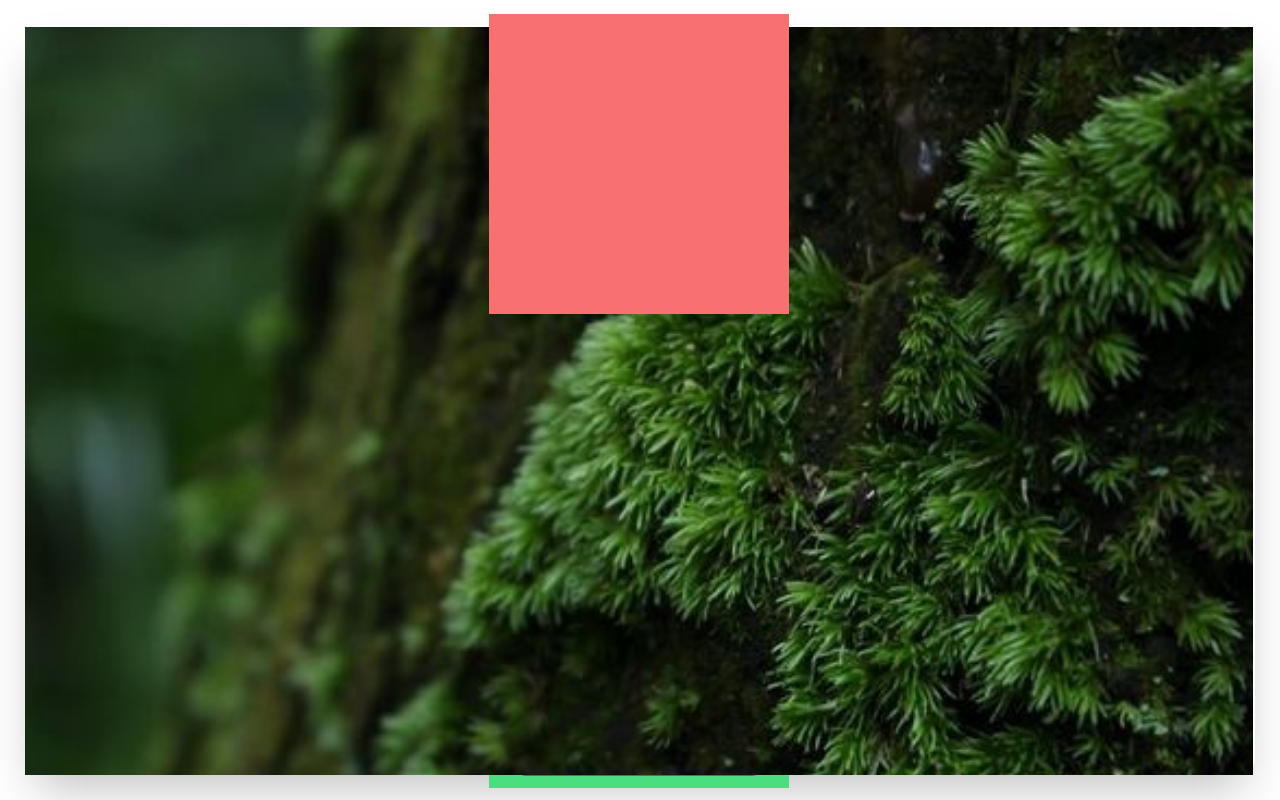
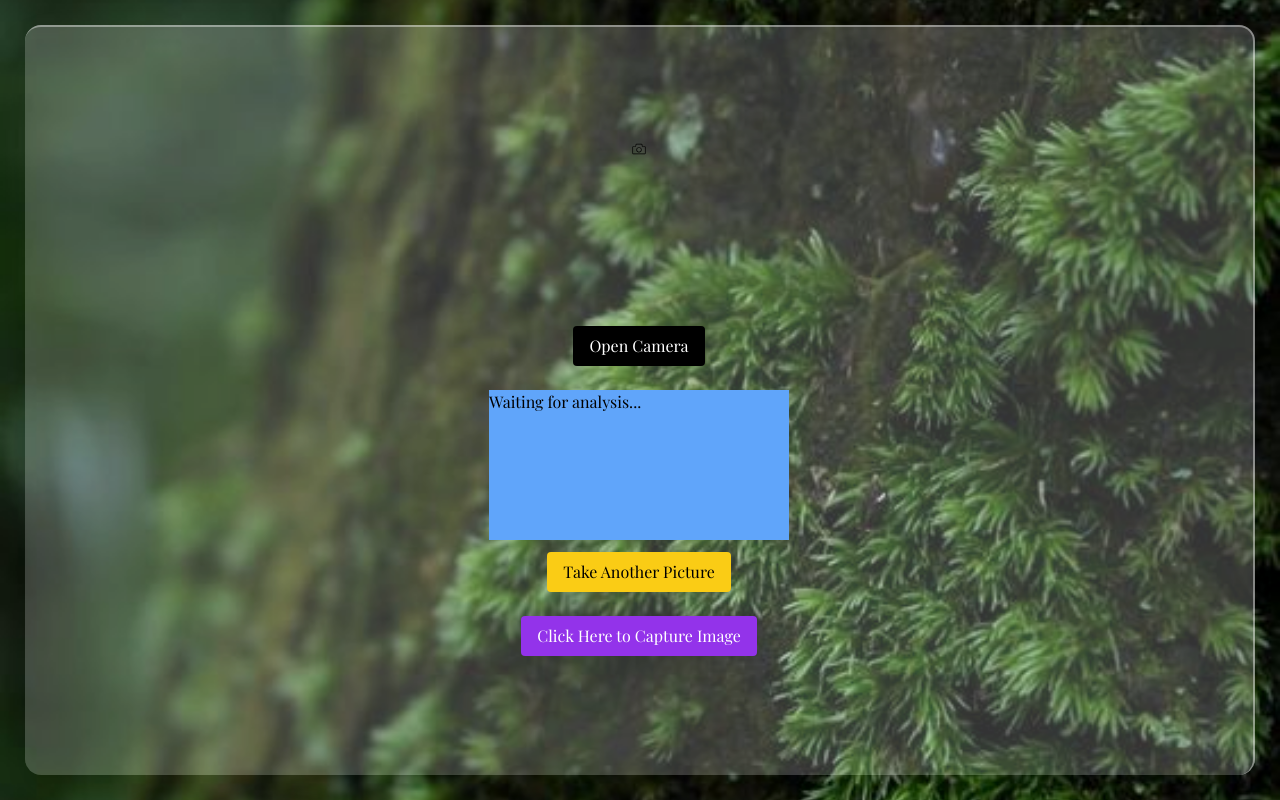
Before and after one commit to derikaquary/26-plant-disease-identifier, a Next.js app: page /plant_analyzer in a window 1280 px wide. Built offline with nearby package versions, Linux system fonts and the light colour scheme; no server answers.

Commit message:
working on the plant analyzer page

```diff
--- a/app/layout.js
+++ b/app/layout.js
@@ -18,7 +18,6 @@ export default function RootLayout({ children }) {
   return (
     <html lang="en">
       <body className={`${playfair.className} relative min-h-screen`}>
-      <div className="absolute bottom-[25px] left-[25px] right-[25px] top-[25px] rounded-2xl  border-r-2 border-t-2 border-white/40 bg-white/20 shadow-2xl flex items-center justify-center">
         <div className="absolute inset-0">
           <Image
             src={background}
@@ -29,6 +28,7 @@ export default function RootLayout({ children }) {
             className="absolute inset-0 object-cover brightness-100"
           />
         </div>
+      <div className="absolute bottom-[25px] left-[25px] right-[25px] top-[25px] rounded-2xl  border-r-2 border-t-2 border-white/40 bg-white/20 shadow-2xl flex items-center justify-center">
         <main>{children}</main>
       </div>
       </body>
--- a/app/page.js
+++ b/app/page.js
@@ -4,12 +4,12 @@ import Link from "next/link";
 
 export default function Home() {
   return (
-    <div className="flex flex-col items-center text-center gap-4">
+    <div className="flex flex-col items-center text-center gap-4 px-3">
       <p className="text-white text-5xl">Welcome to PDC</p>
       <p className="text-white">Plant Disease Check</p>
       <div className="bg-white/40 px-3 py-3 rounded-2xl">
-        <Link href="/plant_analyzer">
-          <a className="bg-white text-3xl px-2 rounded-xl">click here</a>
+        <Link href="/plant_analyzer" className="bg-white text-3xl px-2 rounded-xl">
+          click here
         </Link>
       </div>
     </div>
--- a/app/plant_analyzer/page.js
+++ b/app/plant_analyzer/page.js
@@ -9,6 +9,7 @@ import {
 import Base64 from "base64-js";
 import MarkdownIt from "markdown-it";
 import Image from "next/image";
+import { CiCamera } from "react-icons/ci";
 
 function PlantAnalyzer() {
   const [capturedImage, setCapturedImage] = useState(null);
@@ -133,10 +134,11 @@ function PlantAnalyzer() {
   }
 
   return (
-    <div className="flex flex-col w-full bg-green-400 gap-3 items-center justify-center mx-auto">
+    <div className="flex flex-col w-full gap-3 items-center justify-center mx-auto">
       <div
-        className="bg-red-400 h-[300px] w-full relative flex flex-col items-center justify-center"
+        className="rounded-xl h-[180px] w-full relative flex flex-col items-center justify-center"
         onClick={openCamera}>
+        {!capturedImage && <CiCamera />}
         {capturedImage ? (
           <Image
             src={capturedImage}
@@ -165,7 +167,7 @@ function PlantAnalyzer() {
           Open Camera
         </button>
       )}
-      <div className="bg-blue-400 h-[270px] w-full">
+      <div className="bg-blue-400 h-[150px] w-full">
         {plantInfo ? (
           <div dangerouslySetInnerHTML={{ __html: plantInfo }} />
         ) : (
--- a/package.json
+++ b/package.json
@@ -19,6 +19,7 @@
     "next": "14.2.5",
     "react": "^18",
     "react-dom": "^18",
+    "react-icons": "^5.2.1",
     "react-image-crop": "^11.0.6"
   },
   "devDependencies": {
```
Also changed, not shown: 1 other file (tests, documents, lock files or other folders).
